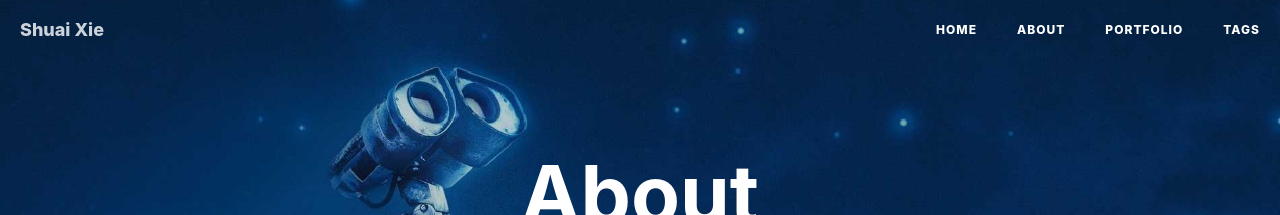
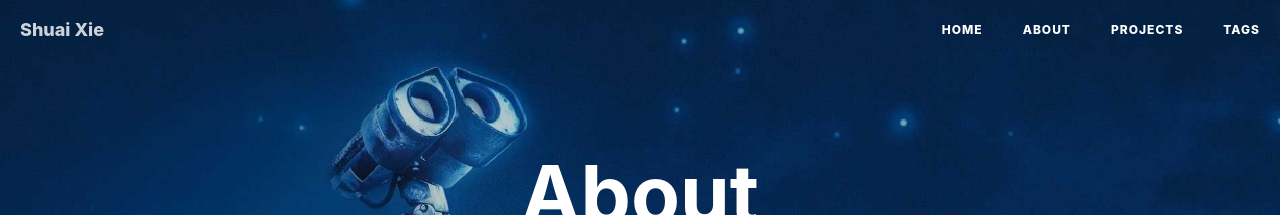
Before and after one commit to xieshuaix/xieshuaix.github.io, a Jekyll site: the page built from about.html, in a window 1280 px wide. Shown: the top 215 px of the page. Built offline with Jekyll 4.4.1, drawn with Linux system fonts in a browser that asks for light colours; nearby versions of some CDN libraries; comment, search, counter and statistics services are not loaded.

Commit message:
Bug fixes This commit fixes redundant expression in page.html and post.html, which causes Liquid warning when running jekyll serve

```diff
--- a/_layouts/page.html
+++ b/_layouts/page.html
@@ -39,7 +39,7 @@
                     <h5><a href="{{'/tags/' | prepend: site.baseurl }}">FEATURED TAGS</a></h5>
                     <div class="tags">
         				{% for tag in site.tags %}
-                            {% if tag[1].size > {site.featured-condition-size} %}
+                            {% if tag[1].size > site.featured-condition-size %}
                 				<a href="{{ site.baseurl }}/tags/#{{ tag[0] }}" title="{{ tag[0] }}" rel="{{ tag[1].size }}">
                                     {{ tag[0] }}
                                 </a>
--- a/_layouts/post.html
+++ b/_layouts/post.html
@@ -136,7 +136,7 @@
                     <h5><a href="/tags/">FEATURED TAGS</a></h5>
                     <div class="tags">
         				{% for tag in site.tags %}
-                            {% if tag[1].size > {{site.featured-condition-size}} %}
+                            {% if tag[1].size > site.featured-condition-size %}
                 				<a href="/tags/#{{ tag[0] }}" title="{{ tag[0] }}" rel="{{ tag[1].size }}">
                                     {{ tag[0] }}
                                 </a>
--- a/portfolio/index.html
+++ b/portfolio/index.html
@@ -1,5 +1,5 @@
 ---
-title: Portfolio
+title: Projects
 layout: default
 ---
 
```
